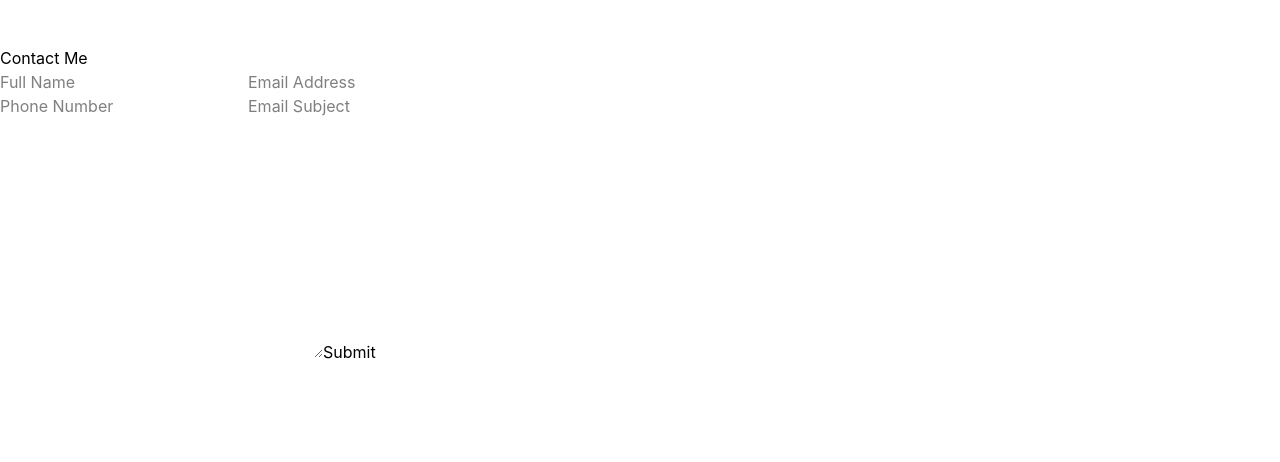
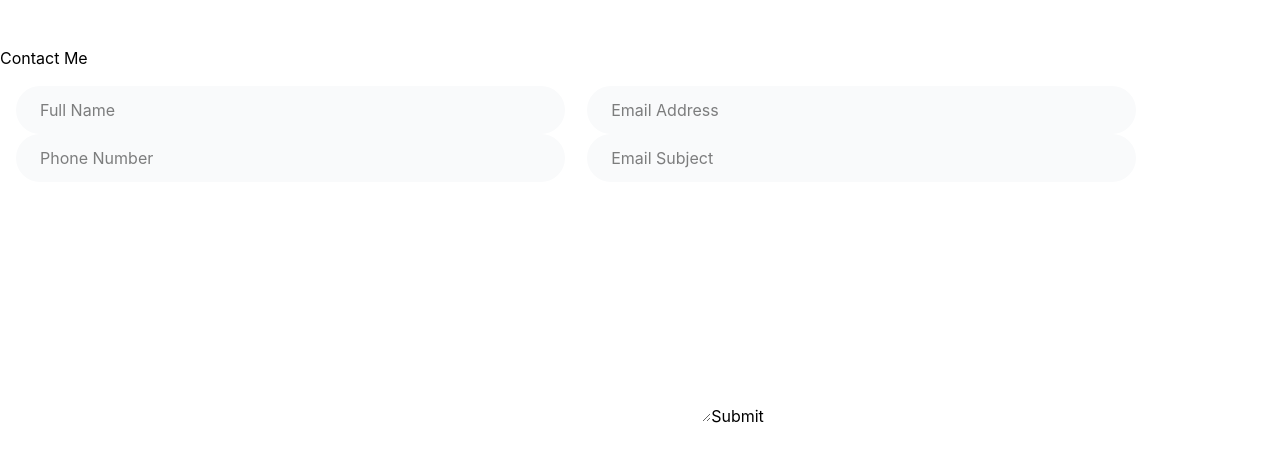
Before and after one commit to Linkon-Tuhoto/my--react-portfolio, a React app: page / in a window 1280 px wide. Shown: the part 2263-2725 px from the top of the page. Before the commit the page ends 2627 px from the top, so only its background shows below. Built offline with nearby package versions, Linux system fonts and the light colour scheme; the HTML template or start-up script is replaced by a standard one.

Commit message:
styled contact form-inputs

```diff
--- a/src/components/contact.jsx
+++ b/src/components/contact.jsx
@@ -4,14 +4,14 @@ function Contact() {
   return (
     <div>
         <h2>Contact Me</h2>
-        <form action="POST">
-            <div>
-                <input type="text" placeholder='Full Name'/>
-                <input type="email" id="mail" placeholder='Email Address' />
+        <form action="POST" className='w-[70rem] m-4 text-center mb-12'>
+            <div className='flex justify-between flex-wrap'>
+                <input type="text" placeholder='Full Name' className='w-[49%] p-6 size-6.5 bg-gray-50 m-[7rem 0] rounded-[8rem]'/>
+                <input type="email" id="mail" placeholder='Email Address' className='w-[49%] p-6 size-6.5 bg-gray-50 m-[7rem 0] rounded-[8rem]' />
             </div>
-            <div>
-                <input type="number" placeholder='Phone Number' />
-                <input type="text" placeholder='Email Subject' />
+            <div className='flex justify-between flex-wrap'>
+                <input type="number" placeholder='Phone Number' className='w-[49%] p-6 size-6.5 bg-gray-50  m-[7rem 0] rounded-[8rem]' />
+                <input type="text" placeholder='Email Subject' className='w-[49%] p-6 size-6.5 bg-gray-50 m-[7rem 0] rounded-[8rem]' />
             </div>
             <textarea name="" id="" rows="10" cols="30"></textarea>
             <button type="submit">Submit</button>
```
